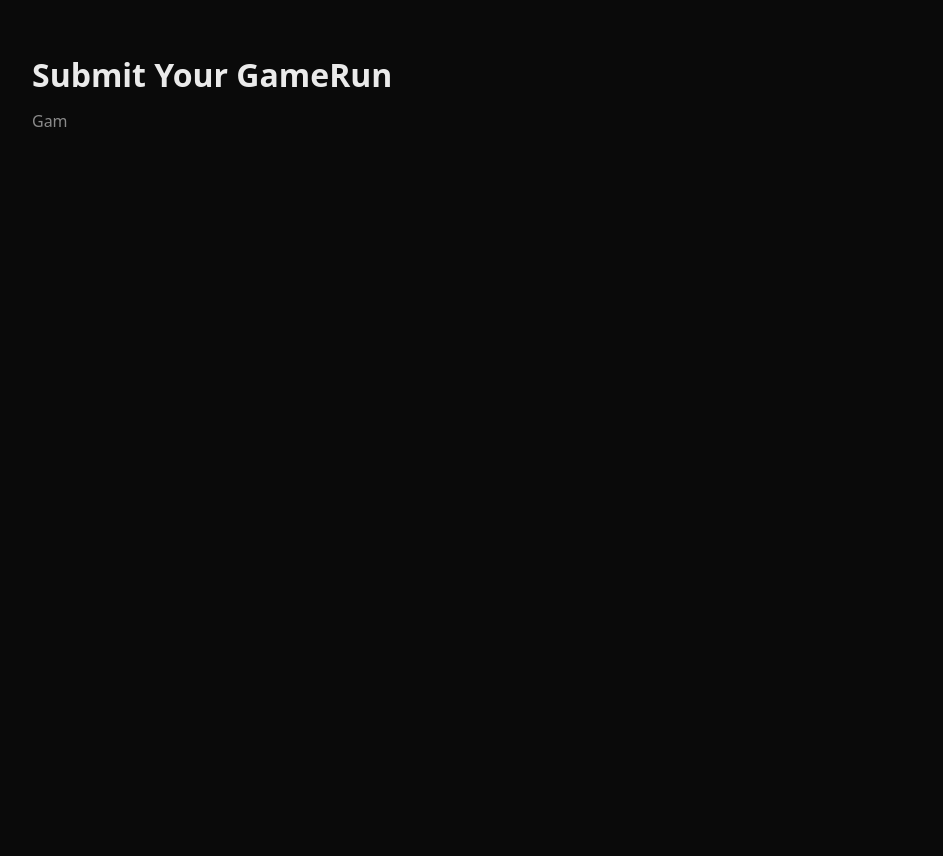
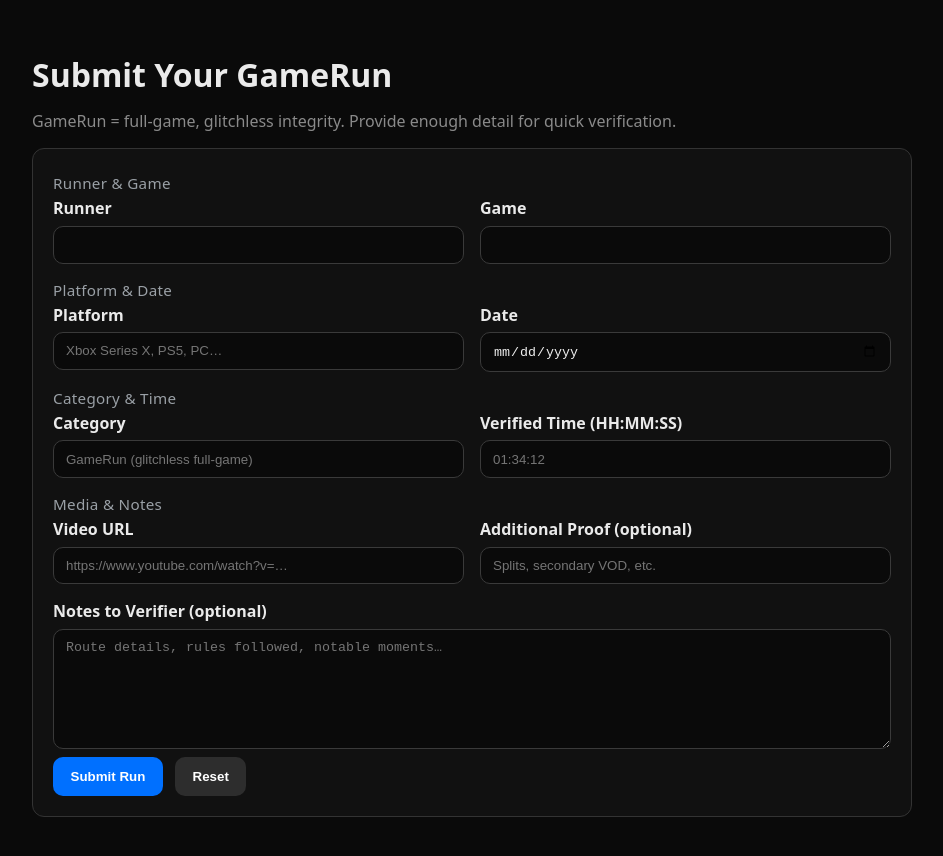
Before and after one commit to JoeyR110/gamerun-net, a plain HTML site: page submit.html in a window 1280 px wide. Shown: the whole page, without its empty margins (168-1111 px from the left). Before the commit the page ends 800 px from the top, so only its background shows below. Drawn offline with Linux system fonts and the light colour scheme.

Commit message:
fixed thankyou error

```diff
--- a/submit.html
+++ b/submit.html
@@ -45,4 +45,79 @@
 <body>
   <div class="wrap">
     <h1>Submit Your GameRun</h1>
-    <p class="note">Gam
+    <p class="note">GameRun = full-game, glitchless integrity. Provide enough detail for quick verification.</p>
+
+    <!-- Netlify form -->
+    <form name="gamerun-submission" method="POST" data-netlify="true" netlify-honeypot="bot-field" action="/thankyou.html">
+      <input type="hidden" name="form-name" value="gamerun-submission" />
+
+      <!-- Honeypot -->
+      <div style="position:absolute; left:-10000px; top:auto; width:1px; height:1px; overflow:hidden;">
+        <label>Don’t fill this out: <input name="bot-field" /></label>
+      </div>
+
+      <!-- Runner & Game -->
+      <div class="section-title">Runner & Game</div>
+      <div class="row">
+        <div class="field">
+          <label for="runner">Runner</label>
+          <input id="runner" name="runner" type="text" autocomplete="name" required />
+        </div>
+        <div class="field">
+          <label for="game">Game</label>
+          <input id="game" name="game" type="text" required />
+        </div>
+      </div>
+
+      <!-- Platform & Date -->
+      <div class="section-title">Platform & Date</div>
+      <div class="row">
+        <div class="field">
+          <label for="platform">Platform</label>
+          <input id="platform" name="platform" type="text" placeholder="Xbox Series X, PS5, PC…" required />
+        </div>
+        <div class="field">
+          <label for="date">Date</label>
+          <input id="date" name="date" type="date" required />
+        </div>
+      </div>
+
+      <!-- Category & Verified Time -->
+      <div class="section-title">Category & Time</div>
+      <div class="row">
+        <div class="field">
+          <label for="category">Category</label>
+          <input id="category" name="category" type="text" placeholder="GameRun (glitchless full-game)"/>
+        </div>
+        <div class="field">
+          <label for="time">Verified Time (HH:MM:SS)</label>
+          <input id="time" name="verified_time" type="text" inputmode="numeric" placeholder="01:34:12" pattern="^\d{1,2}:\d{2}:\d{2}$" required />
+        </div>
+      </div>
+
+      <!-- Video & Notes -->
+      <div class="section-title">Media & Notes</div>
+      <div class="row">
+        <div class="field">
+          <label for="video">Video URL</label>
+          <input id="video" name="video_url" type="url" placeholder="https://www.youtube.com/watch?v=…" required />
+        </div>
+        <div class="field">
+          <label for="proof">Additional Proof (optional)</label>
+          <input id="proof" name="additional_proof" type="url" placeholder="Splits, secondary VOD, etc." />
+        </div>
+      </div>
+
+      <div class="field">
+        <label for="notes">Notes to Verifier (optional)</label>
+        <textarea id="notes" name="notes" placeholder="Route details, rules followed, notable moments…"></textarea>
+      </div>
+
+      <div class="actions">
+        <button type="submit">Submit Run</button>
+        <button type="reset">Reset</button>
+      </div>
+    </form>
+  </div>
+</body>
+</html>
```
